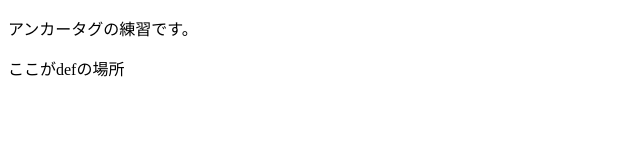
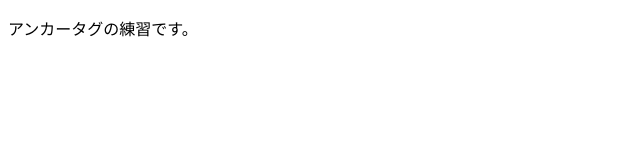
Before and after one commit to zm22026/zm22026, a plain HTML site: page a.html in a window 1280 px wide. Shown: the whole page, without its empty margins (0-640 px from the left). Drawn offline with Linux system fonts and the light colour scheme.

Commit message:
Update a.html

```diff
--- a/a.html
+++ b/a.html
@@ -6,6 +6,5 @@
 </head>
 <body>
 <p>アンカータグの練習です。</p>
-<a id=“def”>ここがdefの場所</a>
 </body>
 </html>
```
